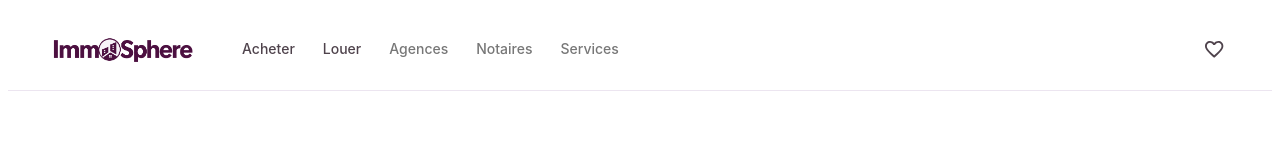
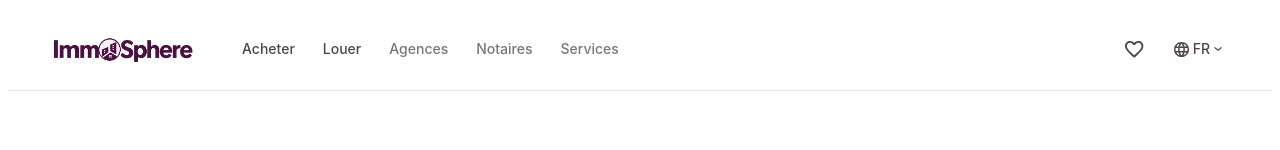
Before and after one commit to DarkPlay09/ImmoSphere, an Angular app in the folder frontend/: page /properties in a window 1280 px wide. Shown: the top 150 px of the page. Built offline with nearby package versions, Linux system fonts and the light colour scheme.

Commit message:
feat: ajoute le sélecteur de langue dans la navbar

```diff
--- /dev/null
+++ b/frontend/src/app/layout/Header/Navbar/data/languages.data.ts
@@ -0,0 +1,8 @@
+import type { LanguageOption } from '../models/language.model';
+
+export const LANGUAGES: LanguageOption[] = [
+  { code: 'fr', label: 'Français' },
+  { code: 'nl', label: 'Nederlands' },
+  { code: 'de', label: 'Deutsch' },
+  { code: 'en', label: 'English' },
+];
--- /dev/null
+++ b/frontend/src/app/layout/Header/Navbar/data/navbar-links.data.ts
@@ -0,0 +1,31 @@
+import type { NavbarLink } from '../models/navbar-links.model';
+
+export const NAVBAR_LINKS: NavbarLink[] = [
+  {
+    id: 'buy',
+    label: 'Acheter',
+    route: '/properties',
+    queryParams: { transaction: 'sale' },
+  },
+  {
+    id: 'rent',
+    label: 'Louer',
+    route: '/properties',
+    queryParams: { transaction: 'rent' },
+  },
+  {
+    id: 'agencies',
+    label: 'Agences',
+    route: null,
+  },
+  {
+    id: 'notaries',
+    label: 'Notaires',
+    route: null,
+  },
+  {
+    id: 'services',
+    label: 'Services',
+    route: null,
+  },
+];
--- /dev/null
+++ b/frontend/src/app/layout/Header/Navbar/models/language.model.ts
@@ -0,0 +1,6 @@
+export type LanguageCode = 'fr' | 'nl' | 'de' | 'en';
+
+export interface LanguageOption {
+  code: LanguageCode;
+  label: string;
+}
--- a/frontend/src/app/layout/Header/Navbar/navbar.component.html
+++ b/frontend/src/app/layout/Header/Navbar/navbar.component.html
@@ -47,6 +47,31 @@
       </span>
         }
       </button>
+
+      <div class="navbar__language">
+        <img src="icons/globe.svg" alt="" />
+
+        <span class="navbar__language-code" aria-hidden="true">
+          {{ language() }}
+        </span>
+
+        <img src="icons/chevron-down.svg" alt="" />
+
+        <select
+          #languageSelect
+          class="navbar__language-select"
+          aria-label="Langue du site"
+          [value]="language()"
+          (change)="changeLanguage(languageSelect.value)"
+        >
+          @for (option of languages; track option.code) {
+            <option [value]="option.code">
+              {{ option.label }}
+            </option>
+          }
+        </select>
+      </div>
+
     </div>
   </nav>
 </header>
--- a/frontend/src/app/layout/Header/Navbar/navbar.component.scss
+++ b/frontend/src/app/layout/Header/Navbar/navbar.component.scss
@@ -121,4 +121,44 @@
     font-weight: 600;
     line-height: 10px;
   }
+
+  &__language {
+    position: relative;
+    display: inline-flex;
+    align-items: center;
+    gap: 4px;
+
+    padding: 6px 10px;
+    border-radius: 8px;
+
+    color: #4f434c;
+    font-family: Inter, sans-serif;
+    font-size: 14px;
+    font-weight: 500;
+    line-height: 20px;
+
+    img {
+      display: block;
+      flex-shrink: 0;
+    }
+
+    &:focus-within {
+      outline: 2px solid #6c2d6b;
+      outline-offset: 2px;
+    }
+  }
+
+  &__language-code {
+    text-transform: uppercase;
+  }
+
+  &__language-select {
+    position: absolute;
+    inset: 0;
+    width: 100%;
+    height: 100%;
+    opacity: 0;
+    cursor: pointer;
+    font: inherit;
+  }
 }
--- a/frontend/src/app/layout/Header/Navbar/navbar.component.ts
+++ b/frontend/src/app/layout/Header/Navbar/navbar.component.ts
@@ -1,6 +1,9 @@
-import { Component, input } from '@angular/core';
+import { Component, input, model } from '@angular/core';
 import { RouterLink } from '@angular/router';
 import type { NavbarLink } from './models/navbar-links.model';
+import type { LanguageCode, LanguageOption } from './models/language.model';
+import { NAVBAR_LINKS } from './data/navbar-links.data';
+import { LANGUAGES } from './data/languages.data';
 
 @Component({
   selector: 'app-navbar',
@@ -12,33 +15,17 @@ import type { NavbarLink } from './models/navbar-links.model';
 export class NavbarComponent {
   readonly isLoggedIn = input(false);
   readonly favoritesCount = input(0);
-  readonly navigationLinks: NavbarLink[] = [
-    {
-      id: 'buy',
-      label: 'Acheter',
-      route: '/properties',
-      queryParams: { transaction: 'sale' },
-    },
-    {
-      id: 'rent',
-      label: 'Louer',
-      route: '/properties',
-      queryParams: { transaction: 'rent' },
-    },
-    {
-      id: 'agencies',
-      label: 'Agences',
-      route: null,
-    },
-    {
-      id:'notaries',
-      label:"Notaires",
-      route: null,
-    },
-    {
-      id: 'services',
-      label: 'Services',
-      route: null,
-    },
-  ];
+  readonly navigationLinks: NavbarLink[] = NAVBAR_LINKS;
+  readonly language = model<LanguageCode>('fr');
+  readonly languages: LanguageOption[] = LANGUAGES;
+
+  changeLanguage(code: string): void {
+    const selectedLanguage = this.languages.find(
+      l => l.code === code
+    );
+
+    if(selectedLanguage) {
+      this.language.set(selectedLanguage.code);
+    }
+  }
 }
```
Also changed, not shown: frontend/public/icons/chevron-down.svg (added), frontend/public/icons/globe.svg (added).
